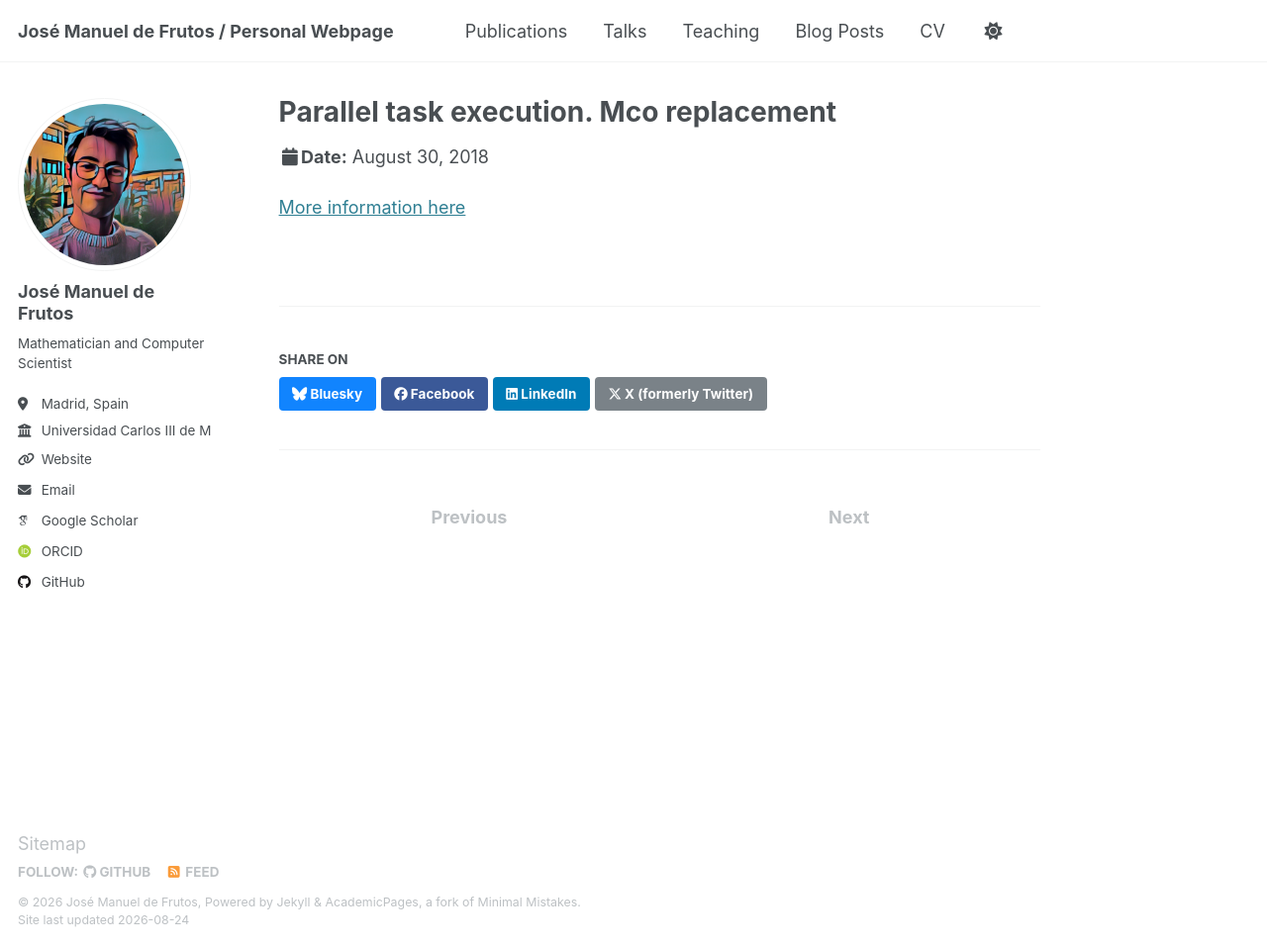
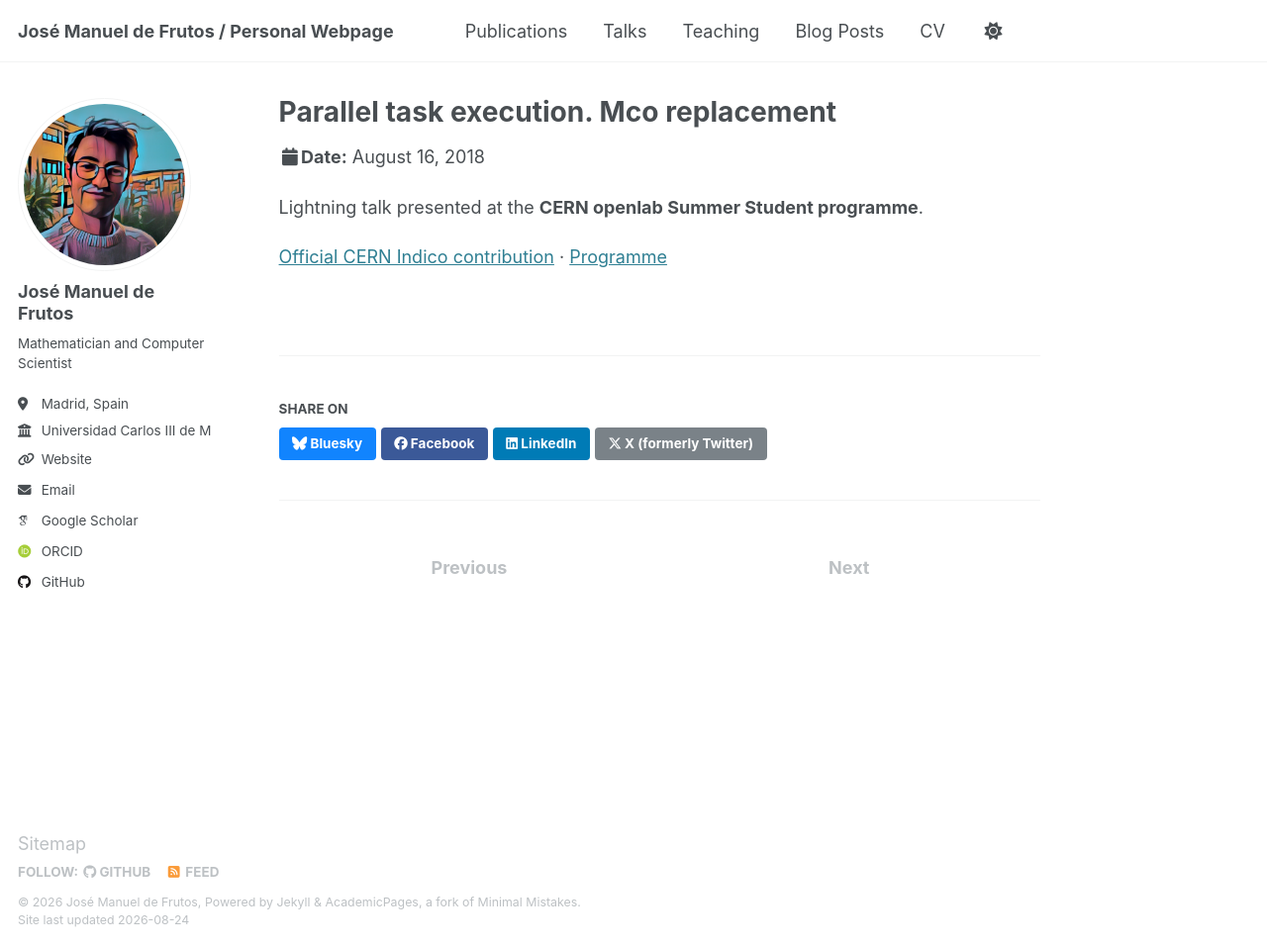
Before and after one commit to josemanuel22/josemanuel22.github.io, a Jekyll site: the page built from _talks/2018-08-30-talk-1.md, in a window 1280 px wide and 958 px high. Shown: the whole window at 99% size. Built offline with Jekyll 4.4.1, drawn with Linux system fonts in a browser that asks for light colours; some web fonts are replaced.

Commit message:
Correct CERN openlab talk date and details

```diff
--- a/_talks/2018-08-30-talk-1.md
+++ b/_talks/2018-08-30-talk-1.md
@@ -3,9 +3,12 @@ title: "Parallel task execution. Mco replacement"
 collection: talks
 type: "Talk"
 permalink: /talks/2018-cern-parallel-task-execution
-venue: "CERN"
-date: 2018-08-30
-location: "Geneva, Swizerland"
+venue: "CERN openlab Summer Student Lightning Talks"
+date: 2018-08-16
+location: "Geneva, Switzerland"
+excerpt: "Lightning talk at CERN openlab on parallel task execution and an MCollective replacement."
 ---
 
-[More information here](https://cds.cern.ch/record/2634695)
+Lightning talk presented at the **CERN openlab Summer Student programme**.
+
+[Official CERN Indico contribution](https://indico.cern.ch/event/727275/contributions/3100485/) · [Programme](https://indico.cern.ch/event/727275/timetable/)
```
